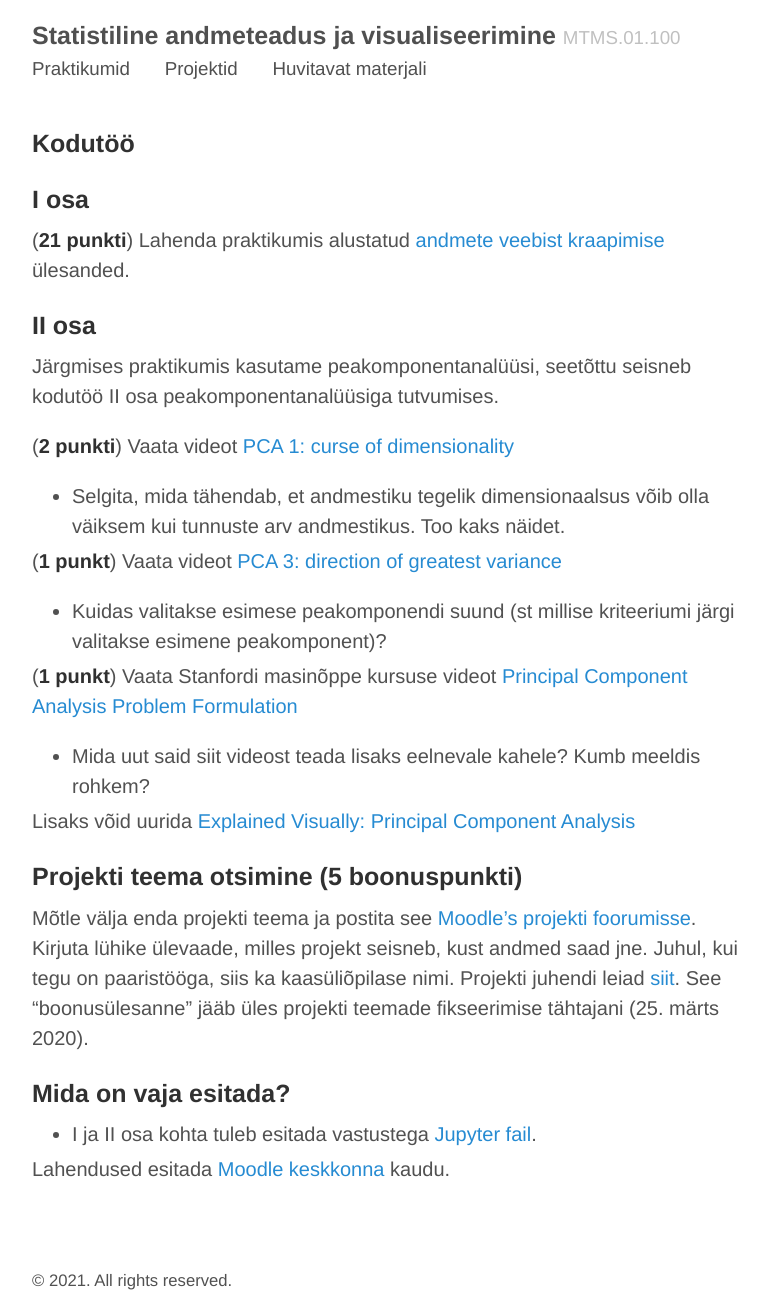
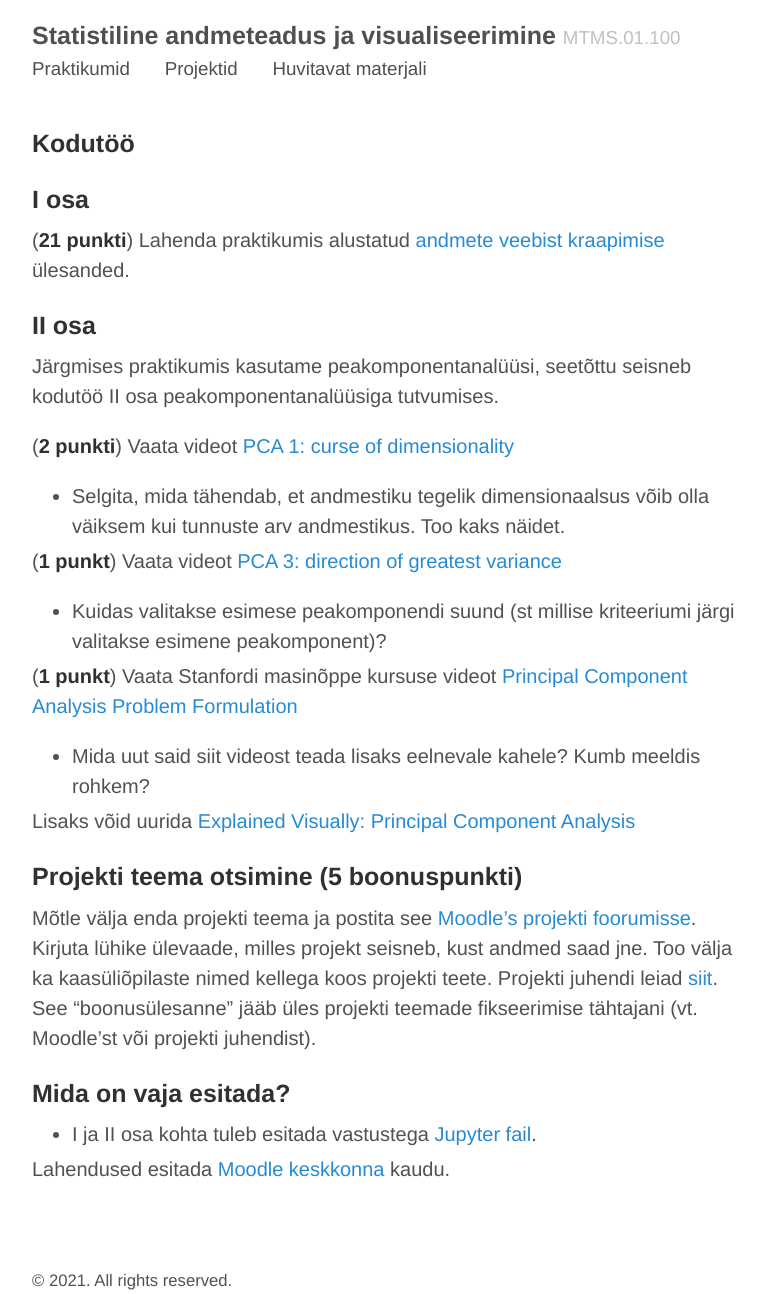
Before and after one commit to andmeteadus/2021, a Jekyll site: the page built from praktikum5_kodutoo.md, in a window 1280 px wide. Shown: the whole page, without its empty margins (248-1016 px from the left). Built offline with Jekyll 4.4.1, drawn with Linux system fonts in a browser that asks for light colours.

Commit message:
HW info update

```diff
--- a/_praktikum5/kodutoo/kodutoo.Rmd
+++ b/_praktikum5/kodutoo/kodutoo.Rmd
@@ -29,7 +29,7 @@ Lisaks võid uurida [Explained Visually: Principal Component Analysis](http://se
 
 # Projekti teema otsimine (**5 boonuspunkti**)
 
-Mõtle välja enda projekti teema ja postita see [Moodle's projekti foorumisse](https://moodle.ut.ee/mod/forum/view.php?id=664413). Kirjuta lühike ülevaade, milles projekt seisneb, kust andmed saad jne. Juhul, kui tegu on paaristööga, siis ka kaasüliõpilase nimi. Projekti juhendi leiad [siit](../projekt_juhend/). See "boonusülesanne" jääb üles projekti teemade fikseerimise tähtajani (25. märts 2020).
+Mõtle välja enda projekti teema ja postita see [Moodle's projekti foorumisse](https://moodle.ut.ee/mod/forum/view.php?id=664413). Kirjuta lühike ülevaade, milles projekt seisneb, kust andmed saad jne. Too välja ka kaasüliõpilaste nimed kellega koos projekti teete. Projekti juhendi leiad [siit](../projekt_juhend/). See "boonusülesanne" jääb üles projekti teemade fikseerimise tähtajani (vt. Moodle'st või projekti juhendist).
 
 # Mida on vaja esitada?
 
--- a/_praktikum5/kodutoo/kodutoo.html
+++ b/_praktikum5/kodutoo/kodutoo.html
@@ -1,13 +1,12 @@
-
-<html xmlns="http://www.w3.org/1999/xhtml">
+<html>
 
 <head>
 
 <meta charset="utf-8" />
-<meta http-equiv="Content-Type" content="text/html; charset=utf-8" />
 <meta name="generator" content="pandoc" />
+<meta http-equiv="X-UA-Compatible" content="IE=EDGE" />
 
-<meta name="viewport" content="width=device-width, initial-scale=1">
+<meta name="viewport" content="width=device-width, initial-scale=1" />
 
 
 
@@ -48,6 +47,9 @@ if (window.hljs) {
 
 
 
+
+
+
 </head>
 
 <body>
@@ -82,7 +84,7 @@ if (window.hljs) {
 </div>
 <div id="projekti-teema-otsimine-5-boonuspunkti" class="section level1">
 <h1>Projekti teema otsimine (<strong>5 boonuspunkti</strong>)</h1>
-<p>Mõtle välja enda projekti teema ja postita see <a href="https://moodle.ut.ee/mod/forum/view.php?id=664413">Moodle’s projekti foorumisse</a>. Kirjuta lühike ülevaade, milles projekt seisneb, kust andmed saad jne. Juhul, kui tegu on paaristööga, siis ka kaasüliõpilase nimi. Projekti juhendi leiad <a href="../projekt_juhend/">siit</a>. See “boonusülesanne” jääb üles projekti teemade fikseerimise tähtajani (25. märts 2020).</p>
+<p>Mõtle välja enda projekti teema ja postita see <a href="https://moodle.ut.ee/mod/forum/view.php?id=664413">Moodle’s projekti foorumisse</a>. Kirjuta lühike ülevaade, milles projekt seisneb, kust andmed saad jne. Too välja ka kaasüliõpilaste nimed kellega koos projekti teete. Projekti juhendi leiad <a href="../projekt_juhend/">siit</a>. See “boonusülesanne” jääb üles projekti teemade fikseerimise tähtajani (vt. Moodle’st või projekti juhendist).</p>
 </div>
 <div id="mida-on-vaja-esitada" class="section level1">
 <h1>Mida on vaja esitada?</h1>
@@ -92,6 +94,9 @@ if (window.hljs) {
 <p>Lahendused esitada <a href="https://moodle.ut.ee/course/view.php?id=8013#section-1">Moodle keskkonna</a> kaudu.</p>
 </div>
 
+
+
+<!-- code folding -->
 
 
 <!-- dynamically load mathjax for compatibility with self-contained -->
```
Also changed, not shown: 1 other file.
